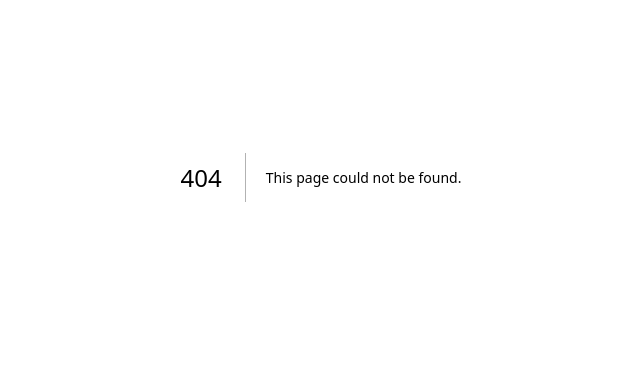
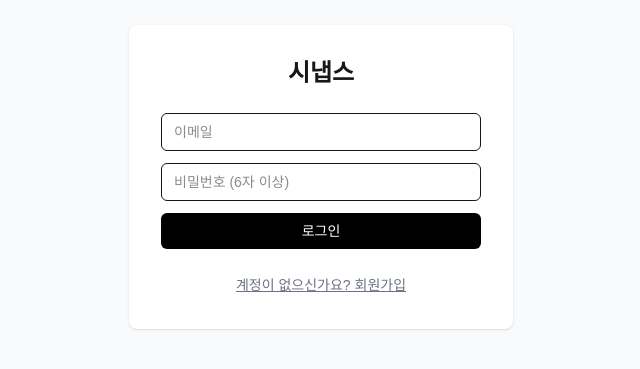
Before and after one commit to HeungJunBag/synapse, a Next.js app in the folder frontend/: page /login in a window 1280 px wide. Before the commit this address had no page. Shown: the part 223-592 px from the top of the page, without its empty margins (319-959 px from the left). Built offline with nearby package versions, Linux system fonts and the light colour scheme.

Commit message:
feat: add login/signup page UI

```diff
--- /dev/null
+++ b/frontend/src/app/(auth)/login/page.tsx
@@ -0,0 +1,69 @@
+'use client'
+
+import { useState } from 'react'
+import { signIn, signUp } from './actions'
+
+export default function LoginPage() {
+  const [error, setError] = useState<string | null>(null)
+  const [mode, setMode] = useState<'signin' | 'signup'>('signin')
+  const [pending, setPending] = useState(false)
+
+  async function handleSubmit(formData: FormData) {
+    setPending(true)
+    setError(null)
+    const action = mode === 'signin' ? signIn : signUp
+    const result = await action(formData)
+    if (result?.error) {
+      setError(result.error)
+      setPending(false)
+    }
+  }
+
+  return (
+    <div className="min-h-screen flex items-center justify-center bg-gray-50">
+      <div className="w-full max-w-sm space-y-6 p-8 bg-white rounded-lg shadow-sm">
+        <h1 className="text-2xl font-bold text-center">시냅스</h1>
+
+        <form action={handleSubmit} className="space-y-3">
+          <input
+            name="email"
+            type="email"
+            placeholder="이메일"
+            required
+            className="w-full border rounded-md px-3 py-2 text-sm focus:outline-none focus:ring-2 focus:ring-black"
+          />
+          <input
+            name="password"
+            type="password"
+            placeholder="비밀번호 (6자 이상)"
+            required
+            minLength={6}
+            className="w-full border rounded-md px-3 py-2 text-sm focus:outline-none focus:ring-2 focus:ring-black"
+          />
+          {error && (
+            <p className="text-red-500 text-sm">{error}</p>
+          )}
+          <button
+            type="submit"
+            disabled={pending}
+            className="w-full bg-black text-white rounded-md py-2 text-sm font-medium disabled:opacity-50"
+          >
+            {pending ? '처리 중...' : mode === 'signin' ? '로그인' : '회원가입'}
+          </button>
+        </form>
+
+        <button
+          onClick={() => {
+            setMode(mode === 'signin' ? 'signup' : 'signin')
+            setError(null)
+          }}
+          className="w-full text-sm text-gray-500 underline"
+        >
+          {mode === 'signin'
+            ? '계정이 없으신가요? 회원가입'
+            : '이미 계정이 있으신가요? 로그인'}
+        </button>
+      </div>
+    </div>
+  )
+}
```
